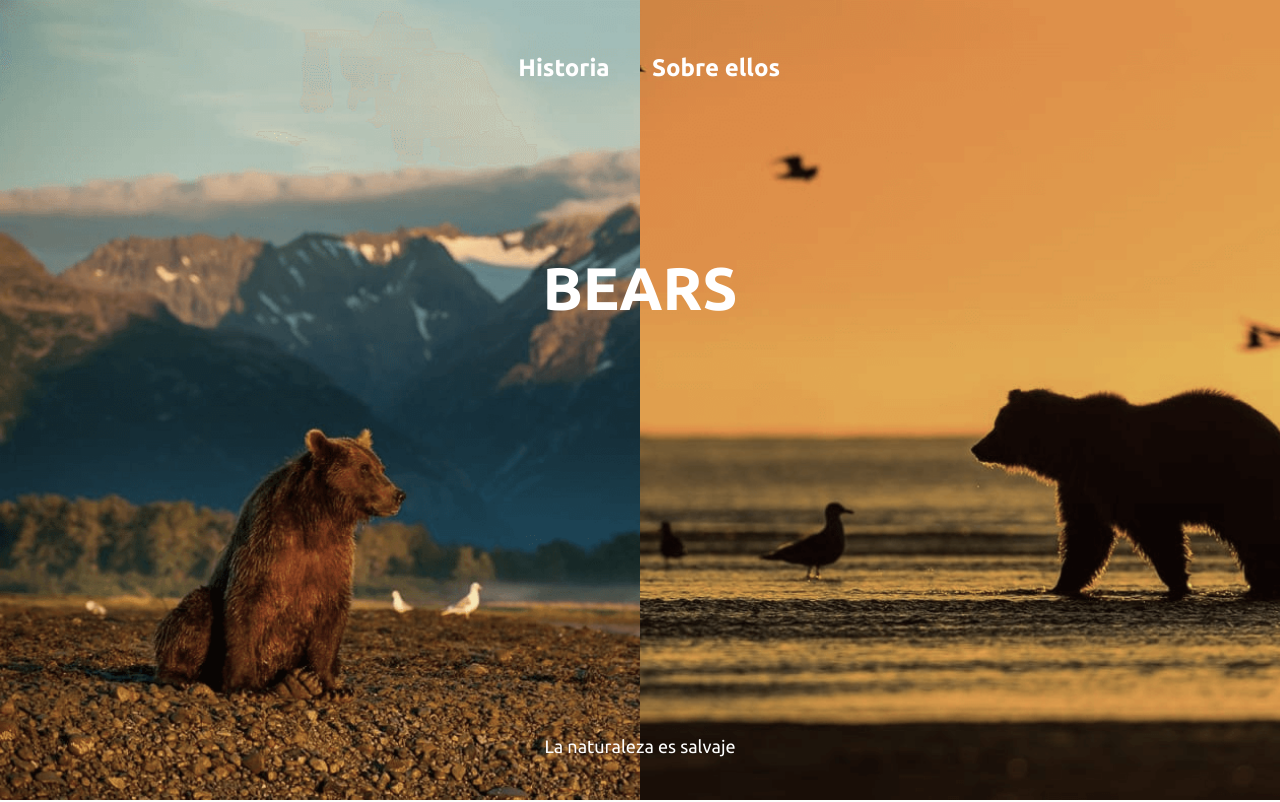
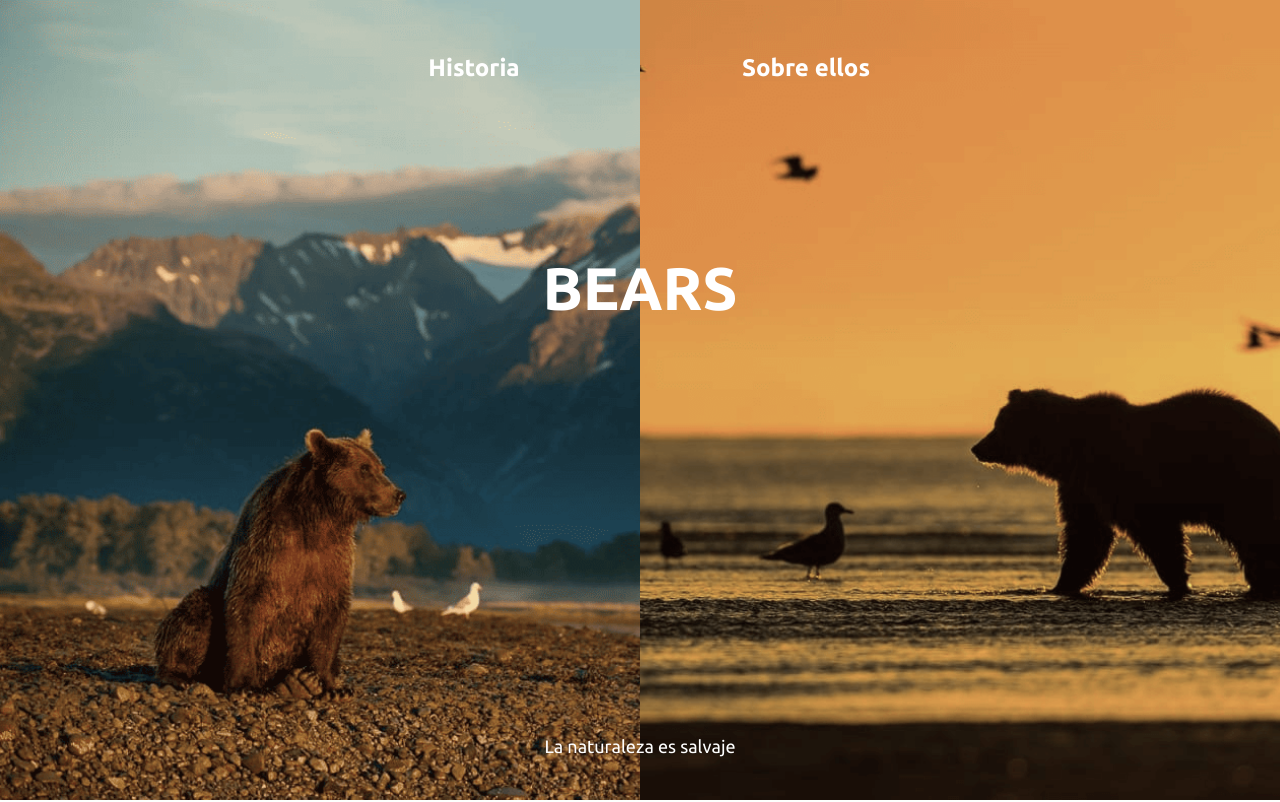
Before and after one commit to JaumeEsquerdo/bears-web, a React (Vite) app in the folder bears/: page / in a window 1280 px wide. Shown: the top 802 px of the page. Built offline with nearby package versions, Linux system fonts and the light colour scheme.

Commit message:
hover header y cambio de img quemada de portada

```diff
--- a/bears/src/components/Footer.tsx
+++ b/bears/src/components/Footer.tsx
@@ -26,8 +26,8 @@ export const Footer = ({ isOpen }: FooterProps) => {
             initial='closed'
             animate={isOpen ? 'closed' : 'open'}
             transition={{ duration: 0.8, ease: [0.4, 0, 0.2, 1] }}
-            className="fixed left-0 z-50 flex justify-center w-full pt-5 bottom-10">
-            <h2 className="text-lg text-white font-base ">La naturaleza es salvaje</h2>
+            className="fixed left-[50%] z-50 flex justify-center w-fit pt-5 pointer-events-none bottom-10 -translate-x-1/2">
+            <h2 className="text-lg text-white pointer-events-none font-base w-fit ">La naturaleza es salvaje</h2>
         </motion.footer>
     );
 }
--- a/bears/src/components/Header.tsx
+++ b/bears/src/components/Header.tsx
@@ -41,10 +41,10 @@ export const Header = ({ isOpen, setIsOpen }: HeaderProps) => {
             transition={{ duration: 0.8, ease: [0.4, 0, 0.2, 1] }}
             initial='open'
             animate={isOpen ? 'closed' : 'open'}
-            className="fixed flex justify-center pt-5 text-white -translate-x-1/2 gap-9 left-1/2 w-fit top-1/25 z-1000">
-            <nav className="grid grid-cols-2 gap-6">
-                <button className="text-2xl font-bold cursor-pointer" onClick={openHistoria}>Historia</button>
-                <button className="text-2xl font-bold cursor-pointer" onClick={openSobreEllos}>Sobre ellos</button>
+            className="fixed flex justify-center pt-5 -translate-x-1/2 left-1/2 w-[-webkit-fill-available] top-1/25 z-1000">
+            <nav className="grid grid-cols-2 gap-6 w-[-webkit-fill-available]">
+                <button className="text-2xl font-bold text-white transition-colors duration-200 cursor-pointer hover:text-gray-200" onClick={openHistoria}>Historia</button>
+                <button className="text-2xl font-bold text-white transition-colors duration-200 cursor-pointer hover:text-gray-200" onClick={openSobreEllos}>Sobre ellos</button>
             </nav>
         </motion.header>
     );
```
Also changed, not shown: bears/public/imgs/bear-imgLeft-4.png.
